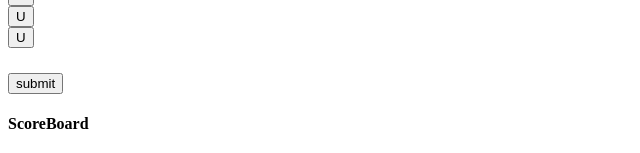
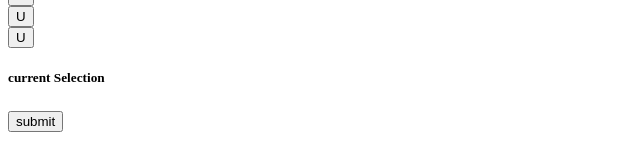
Before and after one commit to jerrysummer/boggle, a React app: page / in a window 1280 px wide. Shown: the part 789-942 px from the top of the page, without its empty margins (0-640 px from the left). Built offline with nearby package versions, Linux system fonts and the light colour scheme; the HTML template or start-up script is replaced by a standard one.

Commit message:
Button submit and past submission logged

```diff
--- a/react-client/src/components/CurrentWord.jsx
+++ b/react-client/src/components/CurrentWord.jsx
@@ -11,8 +11,11 @@ class CurrentWord extends React.Component {
     render() {
         return (
             <div>
+                <h5>current Selection</h5>
                 <h6>{this.props.currentSelection}</h6>
-                <button>submit</button>
+                <button onClick={this.props.handleWordSubmit}>
+                    submit
+                </button>
             </div>
         );
     }
--- a/react-client/src/components/Die.jsx
+++ b/react-client/src/components/Die.jsx
@@ -2,7 +2,6 @@ import React from 'react';
 
 const Die = ( props ) => {
     let { die, selected, pos , handleDieSelect} = props;
-    console.log(handleDieSelect)
     return (
         <div>
             <button onClick={() => handleDieSelect(die.val, pos)}>
--- a/react-client/src/components/ScoreBoard.jsx
+++ b/react-client/src/components/ScoreBoard.jsx
@@ -3,6 +3,7 @@ import React from 'react';
 const ScoreBoard = (props) => (
     <div>
         <h4> ScoreBoard </h4>
+        <h6> {props.pastSelection} </h6>
     </div>
 )
 
--- a/react-client/src/index.jsx
+++ b/react-client/src/index.jsx
@@ -15,9 +15,10 @@ class App extends React.Component {
     this.state = {
       board,
       currentSelection: '',
-      selectedWords: []
+      pastSelection: []
     }
-    this.handleDieSelect = this.handleDieSelect.bind(this)
+    this.handleDieSelect = this.handleDieSelect.bind(this);
+    this.handleWordSubmit = this.handleWordSubmit.bind(this);
   }
 
   componentDidMount() {
@@ -26,12 +27,21 @@ class App extends React.Component {
 
   handleDieSelect(char,pos) {
     this.setState(
-      {currentSelection: this.state.currentSelection + char}
+      {
+        currentSelection: this.state.currentSelection + char
+      }
     )
   }
 
   handleWordSubmit() {
-
+    let currentSelection =  this.state.currentSelection;
+    let newPastSelection = this.state.pastSelection.concat([currentSelection]);
+    this.setState(
+      {
+        pastSelection: newPastSelection,
+        currentSelection: ''
+      }
+    )
   }
 
   render () {
@@ -46,10 +56,11 @@ class App extends React.Component {
         <CurrentWord
           className="currentword"
           currentSelection={this.state.currentSelection}
+          handleWordSubmit={this.handleWordSubmit}
         />
         <ScoreBoard
           className="scoreboard"
-          words={this.state.selectedWords}
+          pastSelection={this.state.pastSelection}
         />
       </div>
     )
```
Also changed, not shown: 1 other file (tests, documents, lock files or other folders).
